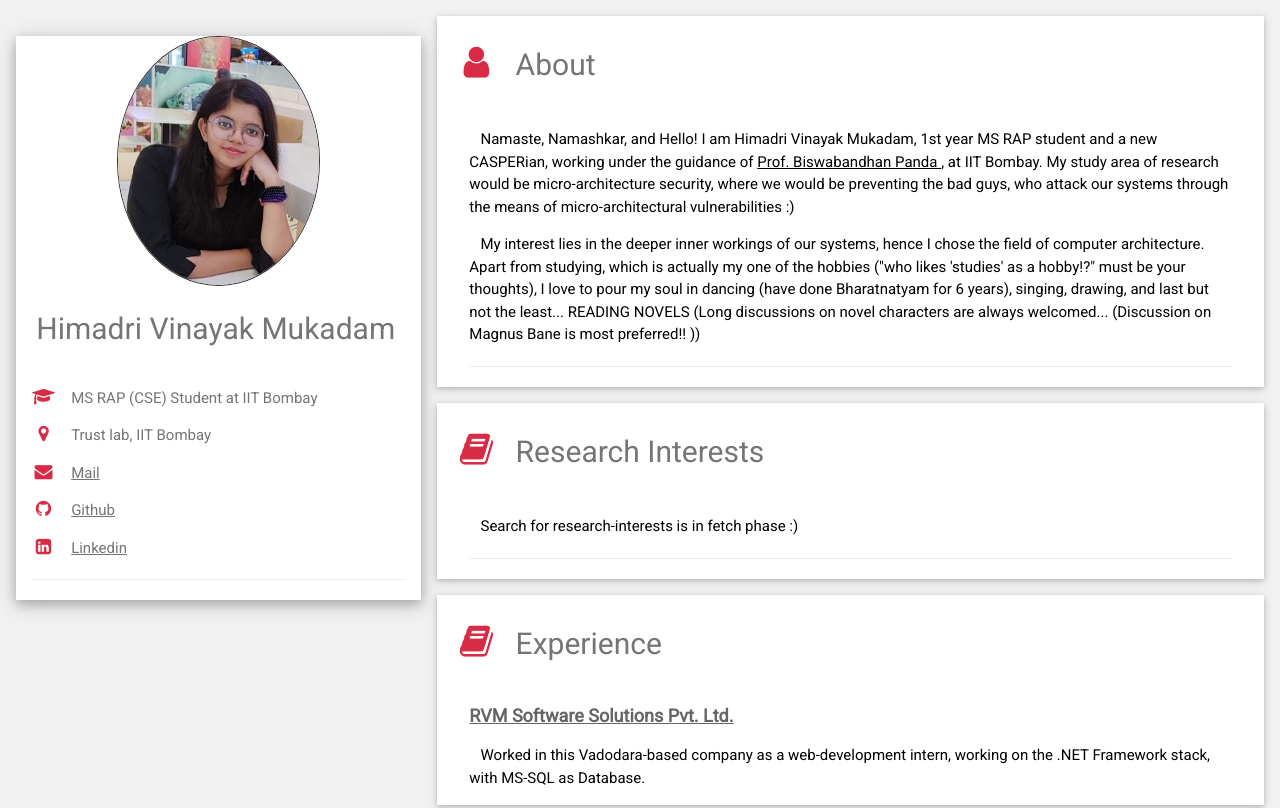
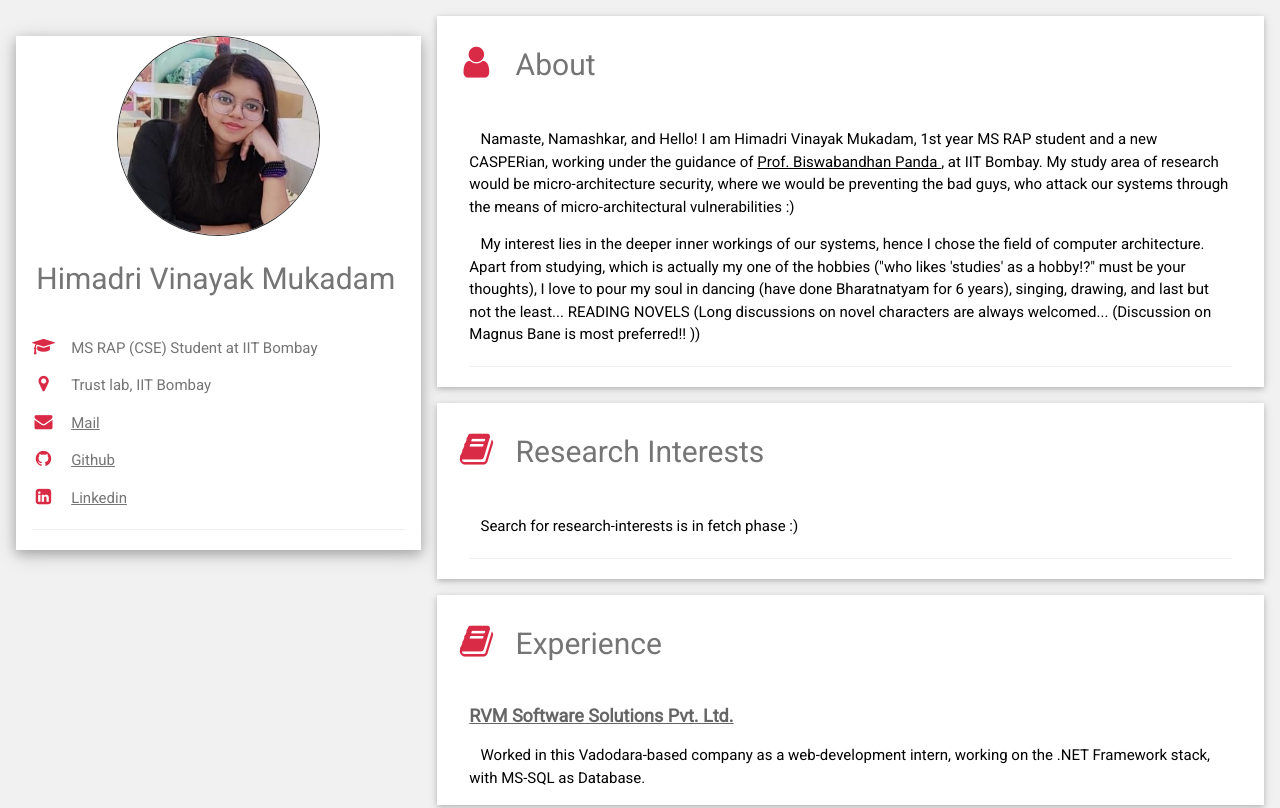
Before and after one commit to Himadri-Mukadam/Website_HVM, a plain HTML site: page index.html in a window 1280 px wide. Shown: the top 808 px of the page. Drawn offline with Linux system fonts and the light colour scheme.

Commit message:
Update index.html

```diff
--- a/index.html
+++ b/index.html
@@ -13,7 +13,7 @@ html,body,h1,h2,h3,h4,h5,h6 {font-family: "Roboto", sans-serif}
  <style>
     .circle-image {
       width: 50%;           /* adjust size here */
-      height: 250px;          /* keep width = height for perfect circle */
+      height: 200px;          /* keep width = height for perfect circle */
       border-radius: 50%;     /* makes it a circle */
       object-fit: cover;      /* crop image to fill the circle */
       display: block;
```
